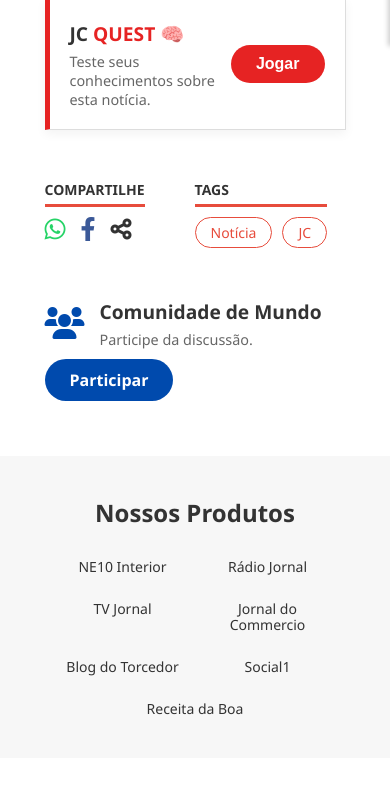
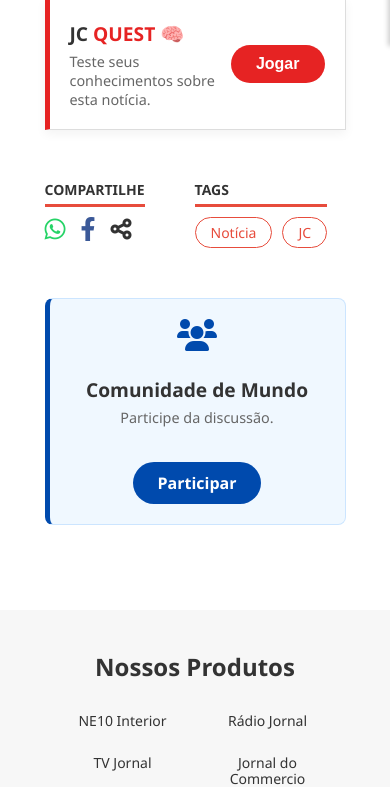
Before and after one commit to EduardaSouzaOL/Projetos2_JC_REC.O, a Django app: a page that uses jornal_commercio/templates/jornal_commercio/detalhe_noticia.html in a window 390 px wide; the page is wider, and only the part inside the window is pictured. Shown: the part 1097-1884 px from the top of that part. Run offline with Django 5.2, Linux system fonts and the light colour scheme; a user stored in the database is signed in; tables that the repository leaves empty hold one stand-in row (values such as "Sample post"); grey boxes marked "Sample" are stand-in pictures.

Commit message:
Ajuste no style do botão de comunidade na página da matéria

```diff
--- a/jornal_commercio/templates/jornal_commercio/detalhe_noticia.html
+++ b/jornal_commercio/templates/jornal_commercio/detalhe_noticia.html
@@ -87,6 +87,60 @@
         }
         .btn-jc:hover {
             background: #c01b1b;
+        }
+
+        .comunidade-card-trigger {
+            background: #f0f8ff; /* Azul suave */
+            border: 1px solid #cce5ff;
+            border-left: 5px solid #004aad;
+            padding: 20px;
+            margin: 30px 0;
+            display: flex;
+            align-items: center;
+            justify-content: space-between;
+            border-radius: 8px;
+            flex-wrap: wrap;
+            gap: 15px;
+            transition: transform 0.2s;
+        }
+        .comunidade-card-trigger:hover {
+            transform: translateY(-2px);
+            box-shadow: 0 4px 8px rgba(0,0,0,0.1);
+        }
+        .comunidade-info {
+            display: flex;
+            align-items: center;
+            flex: 1;
+        }
+        .btn-comunidade {
+            background: #004aad;
+            color: white;
+            text-decoration: none;
+            padding: 10px 25px;
+            border-radius: 50px;
+            font-weight: bold;
+            font-size: 1rem;
+            transition: background 0.3s;
+            display: inline-block;
+            white-space: nowrap;
+        }
+        .btn-comunidade:hover {
+            background: #003380;
+            color: #fff;
+        }
+        @media (max-width: 600px) {
+            .comunidade-card-trigger {
+                flex-direction: column;
+                text-align: center;
+            }
+            .comunidade-info {
+                flex-direction: column;
+                margin-bottom: 10px;
+            }
+            .comunidade-info i {
+                margin-right: 0 !important;
+                margin-bottom: 10px;
+            }
         }
     </style>
 {% endblock %}
```
